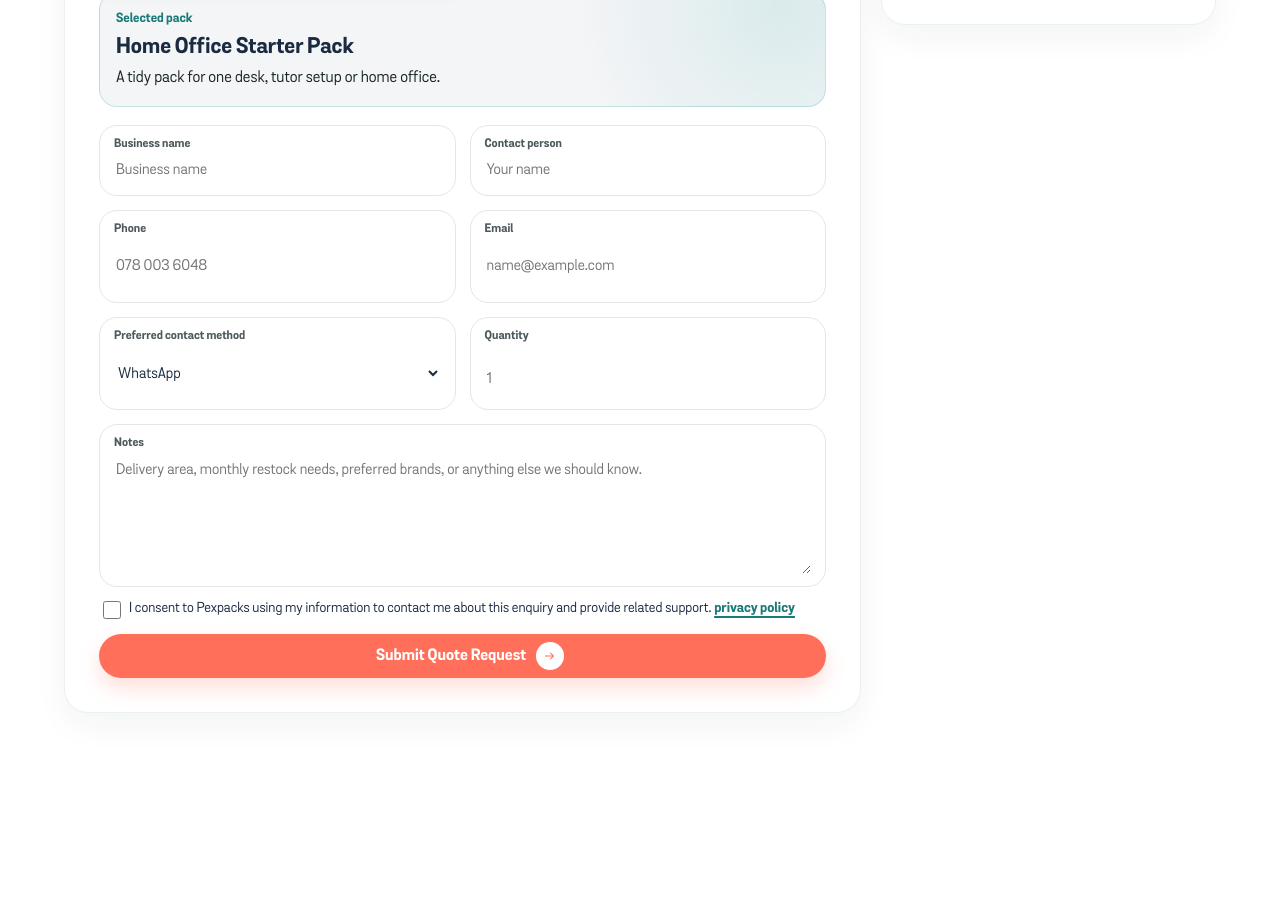
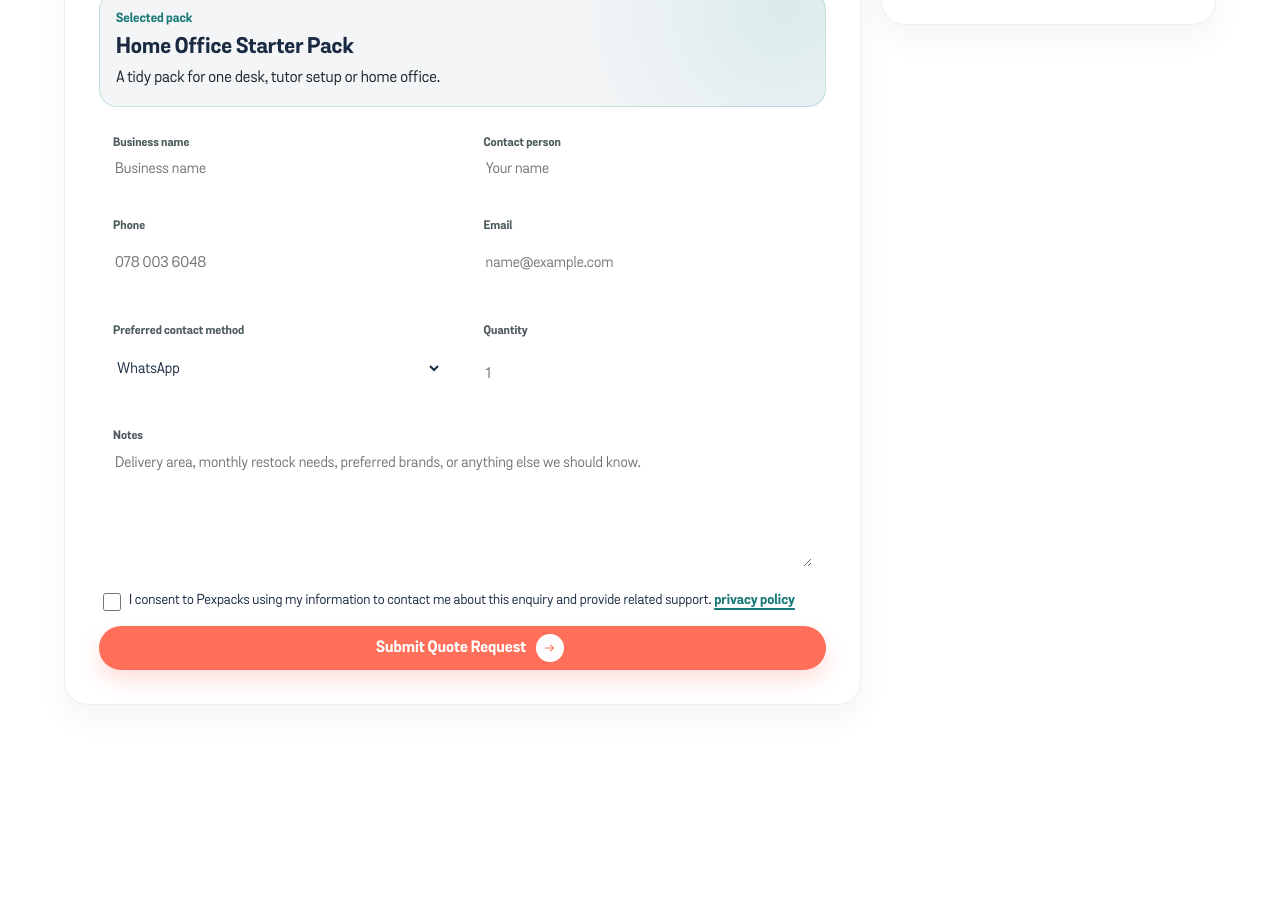
Before and after one commit to mcebisidesigner-spec/pexpacks-supplies, a Next.js app: page /office in a window 1280 px wide. Shown: the part 4300-5200 px from the top of the page. Built offline with nearby package versions, Linux system fonts and the light colour scheme.

Commit message:
Remove contact form field borders

```diff
--- a/components/marketing/MarketingForms.module.css
+++ b/components/marketing/MarketingForms.module.css
@@ -11,7 +11,7 @@
   display: grid;
   gap: 7px;
   padding: 12px 14px;
-  border: 1px solid var(--pex-illustration-soft);
+  border: 0;
   border-radius: var(--radius-field);
   background: var(--pex-bg);
 }
@@ -38,8 +38,7 @@
 .field input:focus-visible,
 .field select:focus-visible,
 .field textarea:focus-visible {
-  outline: 2px solid var(--pex-keppel);
-  outline-offset: 2px;
+  outline: 0;
 }
 
 .field textarea {
```
